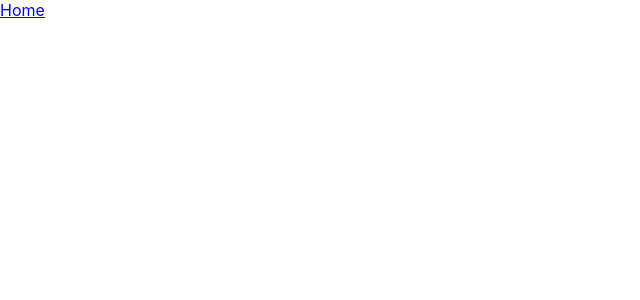
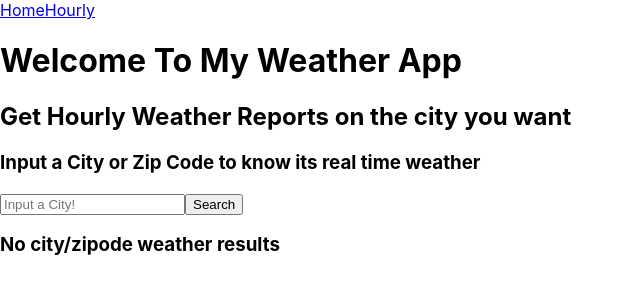
Before and after one commit to marmar897/weather_app, a React (Create React App) app: page /HourlyWeather in a window 1280 px wide. Before the commit this address had no page. Shown: the top 300 px of the page, without its empty margins (0-640 px from the left). Built offline with nearby package versions, Linux system fonts and the light colour scheme.

Commit message:
added icon and button to weatherCard

```diff
--- a/src/App.js
+++ b/src/App.js
@@ -8,6 +8,7 @@ import { BrowserRouter, Route, Link, Routes} from 'react-router-dom';
 //importing components
 import WeatherCard from "./components/WeatherCard";
 import Homepage from "./components/Home";
+import HourlyWeather from './components/HourlyWeather';
 
 function App() {
   return (
@@ -16,20 +17,18 @@ function App() {
 
       <div className="navigationMenu">
         <Link to="/" className="navigationItems">Home</Link>
-        {/* <Link to="/Likes" className="navigationItems">Likes</Link>
-        <Link to="/About" className="navigationItems">About</Link> */}
+        <Link to="/HourlyWeather" className="navigationItems">Hourly</Link>
+        {/* <Link to="/About" className="navigationItems">About</Link>  */}
 
       </div>
 
         <Routes>
           <Route exact path="/" element={<Homepage/>}/>
 
-{/*
-          <Route path="/Likes">
-            <Likes/>
-          </Route>
 
-          <Route path="/About">
+          <Route exact path="/HourlyWeather" element={<HourlyWeather/>}/>
+
+          {/* <Route path="/About">
             <About />
           </Route> */}
 
--- a/src/components/Home.js
+++ b/src/components/Home.js
@@ -4,6 +4,7 @@ import { BrowserRouter, Route, Link, Switch} from 'react-router-dom';
 
 import WeatherCard from './WeatherCard';
 import SearchField from './SearchField';
+import Container from './Container';
 
 function Homepage(){
     return(
@@ -12,6 +13,8 @@ function Homepage(){
         <div >
             <SearchField/>
              {/* <WeatherCard/>  */}
+            {/* <Container/> */}
+
        </div>
        </div>
 
--- /dev/null
+++ b/src/components/HourlyWeather.js
@@ -0,0 +1,17 @@
+import SearchField from "./SearchField";
+
+function HourlyWeather(){
+    return(
+        <div>
+        <h1>Welcome To My Weather App</h1>
+        <div >
+            <h2> Get Hourly Weather Reports on the city you want</h2>
+            <SearchField/>
+             {/* <WeatherCard/>  */}
+            {/* <Container/> */}
+
+       </div>
+       </div>
+    );
+}
+export default HourlyWeather;
--- a/src/components/SearchField.js
+++ b/src/components/SearchField.js
@@ -17,10 +17,14 @@ class SearchField extends Component{
         console.log(input)
         const apikey = "65f49b185422ab3909aa03d3c7df69de"
         fetch(`https://api.openweathermap.org/data/2.5/weather?q=${input}&appid=${apikey}`)
-          .then((res) => res.json())
-            // if(res.status >= 400) {
-            //     throw new Error("Server responds with error!");
-            // }
+          .then(res => {
+              if(!res.ok){
+                  this.setState({found: false});
+                //   console.log("error: network response was not OK");
+                  throw new Error ('Network responce was not OK');
+              }
+              return res.json();
+         })
           .then(weatherReport => this.setState({ weatherReport: weatherReport, found:true}))
          // .then(weather => console.log(weather))
         //   .catch(error => {
@@ -44,15 +48,18 @@ class SearchField extends Component{
         // }
         let foundReport;
         if(this.state.found){
-            foundReport = <WeatherCard weather={this.state.weatherReport}/>
+            foundReport = <div> <WeatherCard weather={this.state.weatherReport}/>
+            <button> Click to see hourly weather!</button>
+            </div>
             console.log("its been found")
         }
         else{
-            foundReport = <h2> no city weather results</h2>
+            foundReport = <h3> No city/zipode weather results</h3>
         }
 
         return(
             <div className ="searchField" >
+            <h3>Input a City or Zip Code to know its real time weather</h3>
             <input id= "submitId" placeholder="Input a City!" />
             <button onClick= {() => this.onInputChange(document.getElementById('submitId').value)}> Search </button>
             {foundReport}
--- a/src/components/weatherCard.js
+++ b/src/components/weatherCard.js
@@ -11,13 +11,18 @@ class WeatherCard extends Component{
         // }
     }
 
+
     render(){
+        console.log(this.props.weather.weather[0].icon);
+        console.log(this.props.weather);
+    //   let URL = 'http://openweathermap.org/img/w/'${props.icon}.png
         return(
             <div className="weatherCard">
                 <p>City: {this.props.weather.name}</p>
-                <p> High Tempurature: {this.props.weather.main.temp_max}</p>
+                <img src = {`http://openweathermap.org/img/w/${this.props.weather.weather[0].icon}.png`}/>
+                <p>High Tempurature: {this.props.weather.main.temp_max}</p>
                 <p>Low Tempurature: {this.props.weather.main.temp_min}</p>
-                <p>Weather condition: {this.props.weather.weather[0].main}</p>
+                <p>Weather Currently: {this.props.weather.weather[0].main}</p>
 
             </div>
         )
```
Also changed, not shown: src/components/Container.js (added, +52 -0 lines), src/components/WeatherTable.js (added, +44 -0 lines).
